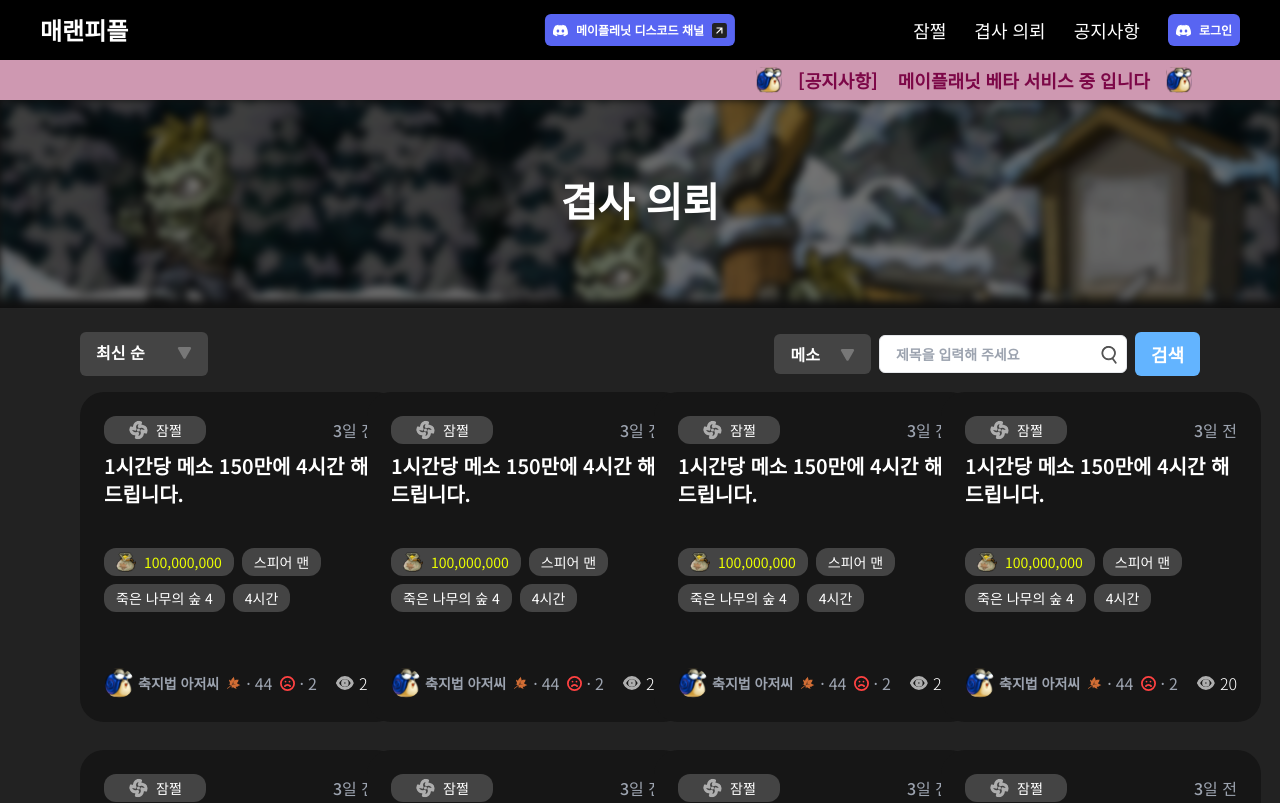
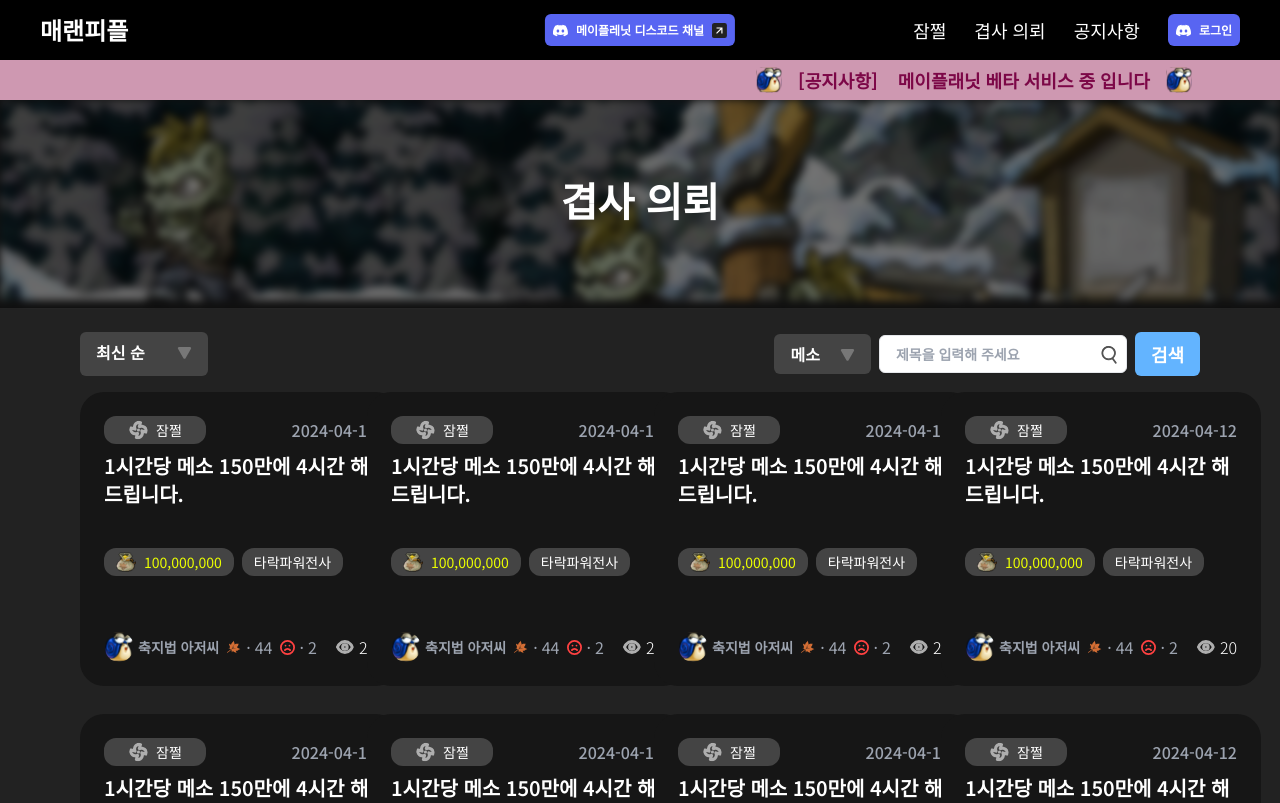
Before and after one commit to osh6006/Maplanet_Front, a Next.js app: page /hunter-board in a window 1280 px wide. Shown: the top 803 px of the page. Built offline with nearby package versions, Linux system fonts and the light colour scheme.

Commit message:
Refactor : Post Card Components Props 수정

```diff
--- a/src/app/(home)/(board)/components/post-card.tsx
+++ b/src/app/(home)/(board)/components/post-card.tsx
@@ -11,15 +11,17 @@ interface IPostCardProps {
   date: string;
   title: string;
   meso: string;
-  subjob: string;
-  map: string;
   time: string;
-  nickName: string;
   manner: number;
-  avatarUrl: string;
   unManner: number;
   view: number;
+  avatarUrl: string;
   completed: boolean;
+  map?: string;
+  subjob?: string;
+  mapleNickName?: string;
+  discordNickName?: string;
+  badges?: string[];
 }
 
 const PostCard: React.FunctionComponent<IPostCardProps> = ({
@@ -30,12 +32,14 @@ const PostCard: React.FunctionComponent<IPostCardProps> = ({
   subjob,
   map,
   time,
-  nickName,
+  mapleNickName,
+  discordNickName,
   manner,
   unManner,
   view,
   avatarUrl,
-  completed
+  completed,
+  badges
 }) => {
   return (
     <div
@@ -57,7 +61,7 @@ const PostCard: React.FunctionComponent<IPostCardProps> = ({
           <Icon src='/svgs/hunt.svg' size={20} alt='meso' />
           {type}
         </Badge>
-        <time className='font-medium text-gray-400'>{'3일 전'}</time>
+        <time className='font-medium text-gray-400'>{date}</time>
       </div>
 
       <h1 className='my-2 text-xl font-semibold'>{title}</h1>
@@ -66,15 +70,11 @@ const PostCard: React.FunctionComponent<IPostCardProps> = ({
           <Icon src='/svgs/money.svg' size={20} alt='meso' />
           {meso}
         </Badge>
-        <Badge size='card' className='bg-lightGray'>
-          {subjob}
-        </Badge>
-        <Badge size='card' className='bg-lightGray'>
-          {map}
-        </Badge>
-        <Badge size='card' className='bg-lightGray'>
-          {time}
-        </Badge>
+        {badges?.map((el) => (
+          <Badge size='card' key={el} className='bg-lightGray '>
+            {el}
+          </Badge>
+        ))}
       </div>
 
       <div
@@ -112,7 +112,7 @@ const PostCard: React.FunctionComponent<IPostCardProps> = ({
           {/* Avatar URL */}
           <div className='flex items-center gap-x-1 text-nowrap text-sm font-semibold'>
             <Avatar imgUrl={'/svgs/snail.svg'} size={30} />
-            <p className=''>{nickName}</p>
+            <p>{discordNickName}</p>
           </div>
 
           <div className='flex items-center gap-x-1'>
--- a/src/app/(home)/(board)/helper-board/page.tsx
+++ b/src/app/(home)/(board)/helper-board/page.tsx
@@ -17,7 +17,7 @@ const HelperBoardPage: React.FunctionComponent<IHelperBoardPageProps> = async ({
   // TODO : fetch data using searchParams
 
   return (
-    <div className=''>
+    <main>
       <PostBanner title='쩔 게시판' imgUrl='/images/banner.png' />
 
       <div className='mx-auto max-w-[500px] sm:max-w-[670px] lg:max-w-[1000px] xl:max-w-[1440px] xl:px-20'>
@@ -80,7 +80,7 @@ const HelperBoardPage: React.FunctionComponent<IHelperBoardPageProps> = async ({
               },
               {
                 value: 'searchDiscordName',
-                name: '디스코드 이름',
+                name: '디스코드 닉네임',
                 imgUrl: ''
               }
             ]}
@@ -97,7 +97,8 @@ const HelperBoardPage: React.FunctionComponent<IHelperBoardPageProps> = async ({
               subjob='스피어 맨'
               map='죽은 나무의 숲 4'
               time='4시간'
-              nickName='축지법 아저씨'
+              discordNickName='축지법 아저씨'
+              badges={['죽은 나무의 숲 4', '4 시간', '스피어 맨']}
               manner={44}
               unManner={2}
               view={20}
@@ -109,7 +110,7 @@ const HelperBoardPage: React.FunctionComponent<IHelperBoardPageProps> = async ({
         </div>
         <Pagination totalPost={123} itemsPerPage={5} />
       </div>
-    </div>
+    </main>
   );
 };
 
--- a/src/app/(home)/(board)/hunter-board/page.tsx
+++ b/src/app/(home)/(board)/hunter-board/page.tsx
@@ -18,7 +18,7 @@ const HunterBoardPage: React.FunctionComponent<IHelperBoardPageProps> = async ({
   // TODO : fetch data using searchParams
 
   return (
-    <div className=''>
+    <main>
       <PostBanner title='겹사 의뢰' imgUrl='/images/banner.png' />
 
       <div className='mx-auto max-w-[500px] sm:max-w-[670px] lg:max-w-[1000px] xl:max-w-[1440px] xl:px-20'>
@@ -83,7 +83,8 @@ const HunterBoardPage: React.FunctionComponent<IHelperBoardPageProps> = async ({
               subjob='스피어 맨'
               map='죽은 나무의 숲 4'
               time='4시간'
-              nickName='축지법 아저씨'
+              badges={['타락파워전사']}
+              discordNickName='축지법 아저씨'
               manner={44}
               unManner={2}
               view={20}
@@ -95,7 +96,7 @@ const HunterBoardPage: React.FunctionComponent<IHelperBoardPageProps> = async ({
         </div>
         <Pagination totalPost={123} itemsPerPage={5} />
       </div>
-    </div>
+    </main>
   );
 };
 
```
Also changed, not shown: src/types/interfaces/hunter.ts (added, +17 -0 lines).
